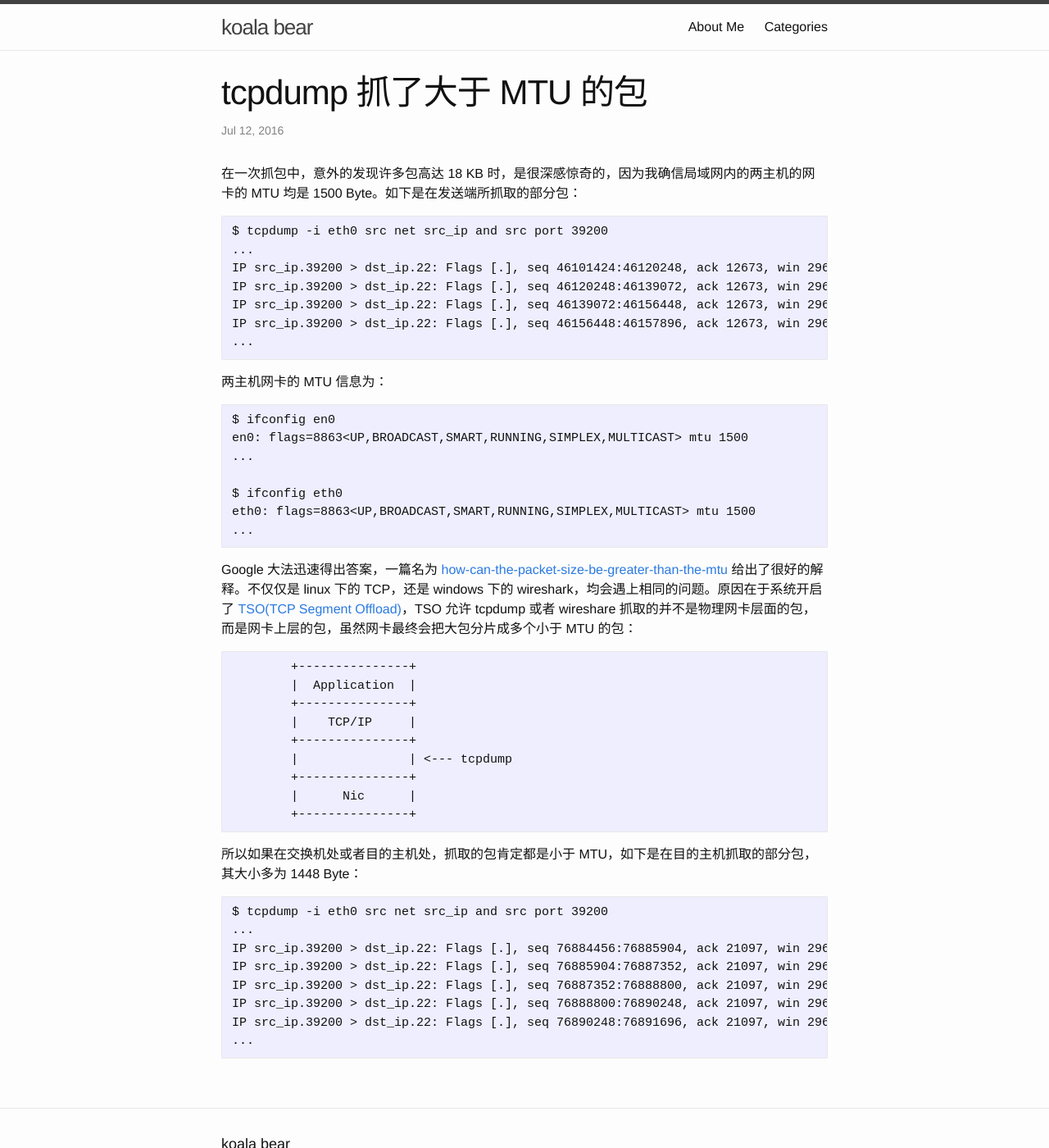
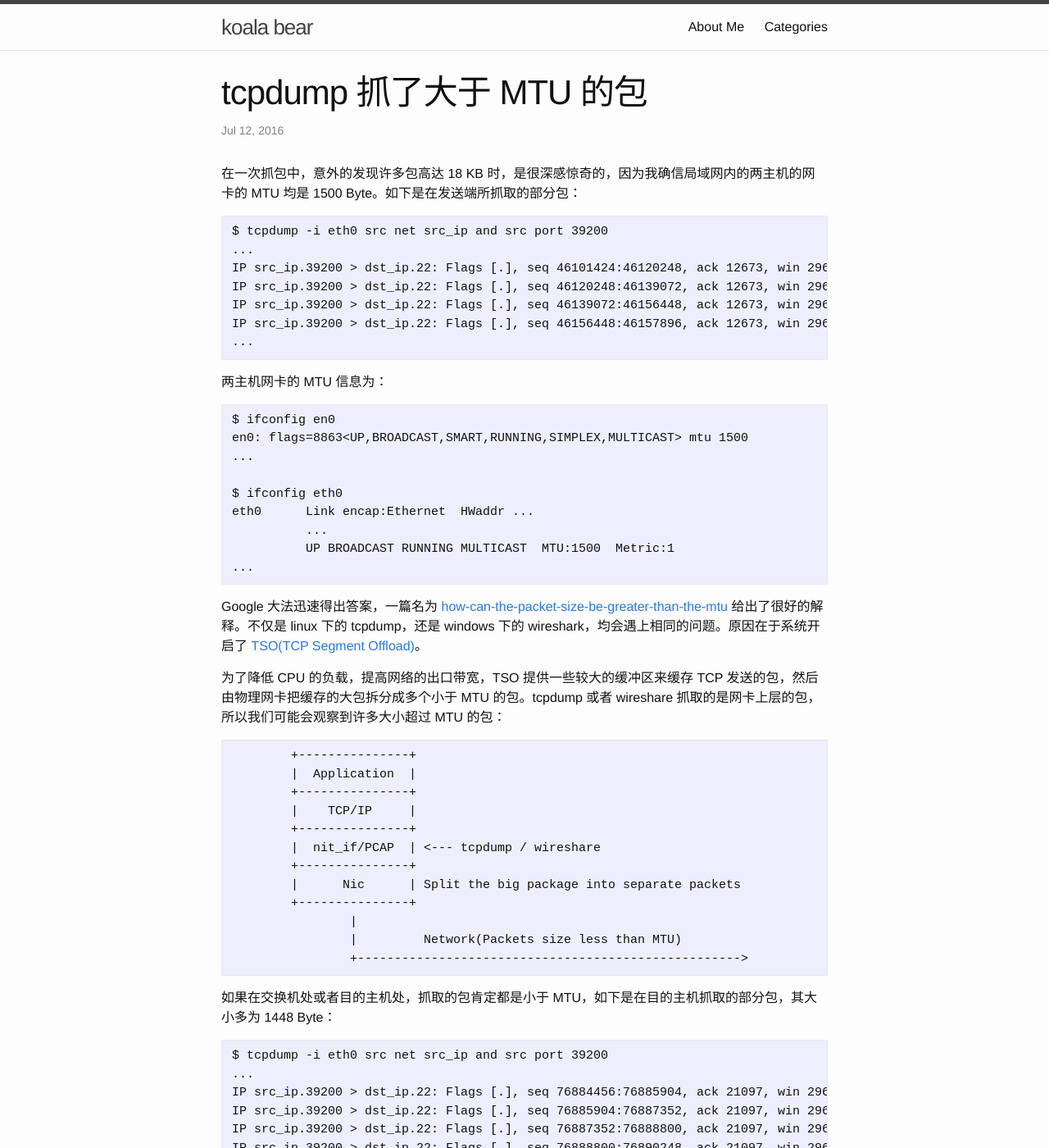
Before and after one commit to DeliangFan/deliangfan.github.io, a Jekyll site: the page built from _posts/2016-07-12-tcp_package_large_then_MTU.markdown, in a window 1280 px wide and 1400 px high. Shown: the whole window at 82% size. Built offline with Jekyll 4.4.1, drawn with Linux system fonts in a browser that asks for light colours; comment, search, counter and statistics services are not loaded.

Commit message:
update files

```diff
--- a/_posts/2016-07-12-tcp_package_large_then_MTU.markdown
+++ b/_posts/2016-07-12-tcp_package_large_then_MTU.markdown
@@ -24,11 +24,15 @@ en0: flags=8863<UP,BROADCAST,SMART,RUNNING,SIMPLEX,MULTICAST> mtu 1500
 ...
 
 $ ifconfig eth0
-eth0: flags=8863<UP,BROADCAST,SMART,RUNNING,SIMPLEX,MULTICAST> mtu 1500
+eth0      Link encap:Ethernet  HWaddr ...
+          ...
+          UP BROADCAST RUNNING MULTICAST  MTU:1500  Metric:1
 ...
 ~~~
 
-Google 大法迅速得出答案，一篇名为 [how-can-the-packet-size-be-greater-than-the-mtu](http://packetbomb.com/how-can-the-packet-size-be-greater-than-the-mtu/) 给出了很好的解释。不仅仅是 linux 下的 TCP，还是 windows 下的 wireshark，均会遇上相同的问题。原因在于系统开启了 [TSO(TCP Segment Offload)](https://en.wikipedia.org/wiki/Large_segment_offload)，TSO 允许 tcpdump 或者 wireshare 抓取的并不是物理网卡层面的包，而是网卡上层的包，虽然网卡最终会把大包分片成多个小于 MTU 的包：
+Google 大法迅速得出答案，一篇名为 [how-can-the-packet-size-be-greater-than-the-mtu](http://packetbomb.com/how-can-the-packet-size-be-greater-than-the-mtu/) 给出了很好的解释。不仅是 linux 下的 tcpdump，还是 windows 下的 wireshark，均会遇上相同的问题。原因在于系统开启了 [TSO(TCP Segment Offload)](https://en.wikipedia.org/wiki/Large_segment_offload)。
+
+为了降低 CPU 的负载，提高网络的出口带宽，TSO 提供一些较大的缓冲区来缓存 TCP 发送的包，然后由物理网卡把缓存的大包拆分成多个小于 MTU 的包。tcpdump 或者 wireshare 抓取的是网卡上层的包，所以我们可能会观察到许多大小超过 MTU 的包：
 
 ~~~
         +---------------+
@@ -36,13 +40,16 @@ Google 大法迅速得出答案，一篇名为 [how-can-the-packet-size-be-great
         +---------------+
         |    TCP/IP     |
         +---------------+
-        |               | <--- tcpdump
+        |  nit_if/PCAP  | <--- tcpdump / wireshare
         +---------------+
-        |      Nic      |
+        |      Nic      | Split the big package into separate packets
         +---------------+
+                |
+                |         Network(Packets size less than MTU)
+                +---------------------------------------------------->
 ~~~
 
-所以如果在交换机处或者目的主机处，抓取的包肯定都是小于 MTU，如下是在目的主机抓取的部分包，其大小多为 1448 Byte：
+如果在交换机处或者目的主机处，抓取的包肯定都是小于 MTU，如下是在目的主机抓取的部分包，其大小多为 1448 Byte：
 
 ~~~
 $ tcpdump -i eth0 src net src_ip and src port 39200
```
